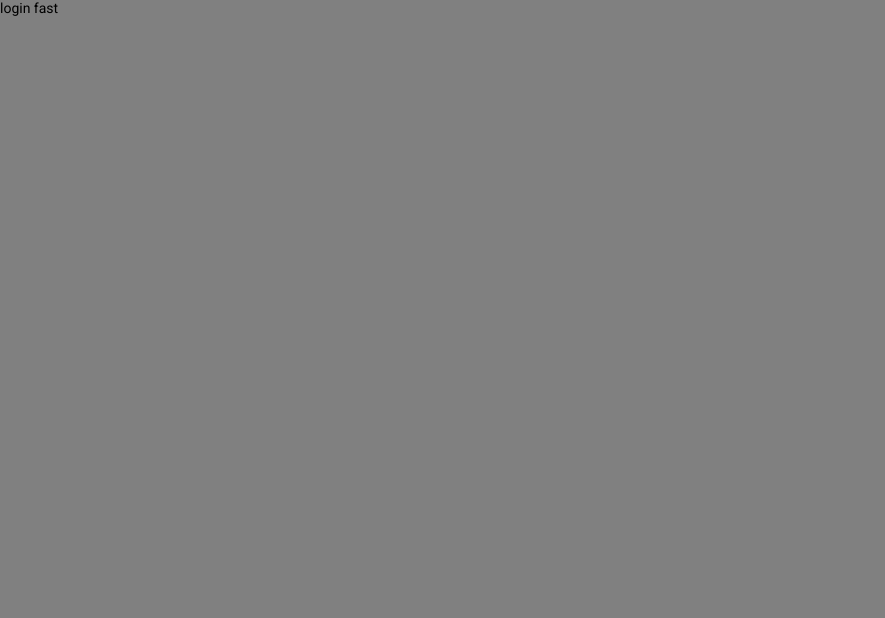
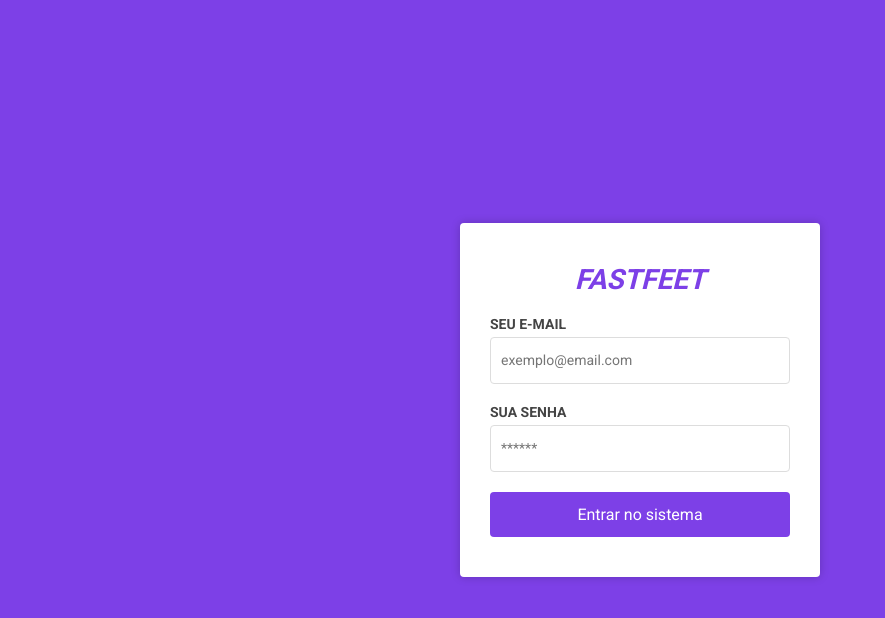
Before and after one commit to gusmorini/fastfeet_web, a React (Create React App) app: page / in a window 1280 px wide. Shown: the top 618 px of the page, without its empty margins (0-885 px from the left). Built offline with nearby package versions, Linux system fonts and the light colour scheme.

Commit message:
Layout SignIn

```diff
--- a/src/pages/SignIn/index.js
+++ b/src/pages/SignIn/index.js
@@ -1,7 +1,70 @@
 import React from "react";
-
-// import { Container } from './styles';
+import styled from "styled-components";
 
 export default function SignIn() {
-  return <div>login fast</div>;
+  return (
+    <Container>
+      <Title>Fastfeet</Title>
+
+      <form action="#">
+        <label htmlFor="">seu e-mail</label>
+        <input type="email" placeholder="exemplo@email.com" />
+
+        <label htmlFor="">sua senha</label>
+        <input type="password" placeholder="******" />
+
+        <button type="submit">Entrar no sistema</button>
+      </form>
+    </Container>
+  );
 }
+
+/** estilizações */
+
+const Container = styled.div`
+  background: #ffffff;
+  width: 360px;
+  border-radius: 4px;
+  box-shadow: 0px 0px 10px #00000033;
+  padding: 40px 30px;
+
+  form {
+    display: flex;
+    flex-direction: column;
+
+    label {
+      color: #444444;
+      text-transform: uppercase;
+      font-weight: bold;
+      font-size: 14px;
+      margin-bottom: 5px;
+    }
+
+    input {
+      border: 1px solid #dddddd;
+      border-radius: 4px;
+      background: #ffffff;
+      padding: 0 10px;
+      line-height: 45px;
+      color: #999999;
+      margin-bottom: 20px;
+    }
+
+    button {
+      border: 0;
+      border-radius: 4px;
+      background: #7d40e7;
+      line-height: 45px;
+      color: #ffffff;
+      font-size: 16px;
+    }
+  }
+`;
+
+const Title = styled.h1`
+  text-transform: uppercase;
+  text-align: center;
+  color: #7d40e7;
+  font-style: italic;
+  margin-bottom: 20px;
+`;
--- a/src/pages/_layouts/auth/index.js
+++ b/src/pages/_layouts/auth/index.js
@@ -17,5 +17,9 @@ AuthLayout.propTypes = {
 
 const Wrapper = styled.div`
   height: 100%;
-  background: gray;
+  background: #7d40e7;
+
+  display: flex;
+  justify-content: center;
+  align-items: center;
 `;
```
